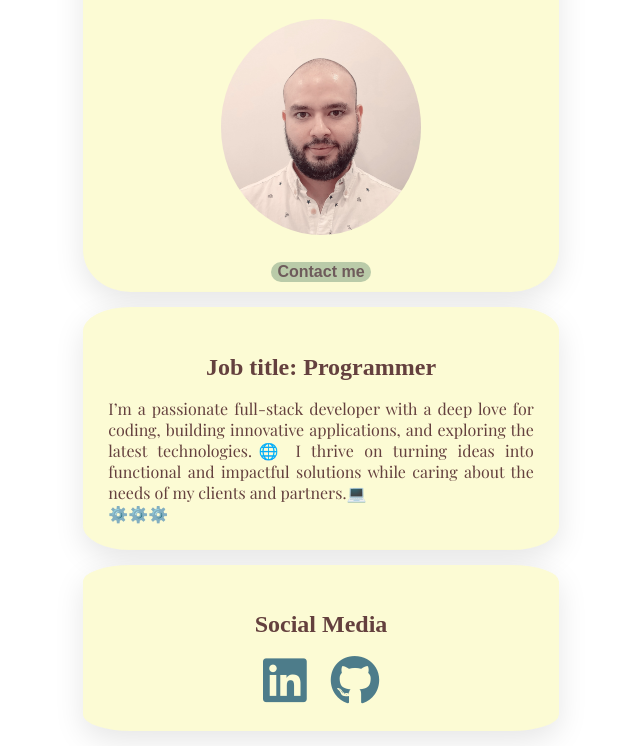
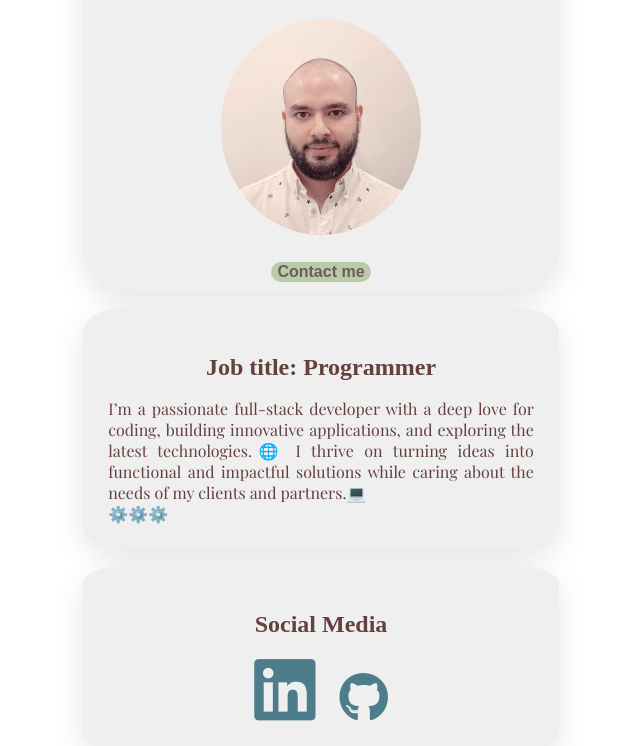
Before and after one commit to Emmanuel-108/profile, a plain HTML site: page index.html in a window 1280 px wide. In both pictures the pointer is over the icon 603 px from the left and 825 px from the top of the page. Shown: the part 145-891 px from the top of the page, without its empty margins (319-959 px from the left). Drawn offline with nearby package versions, Linux system fonts and the light colour scheme; a web font is replaced by a local one.

Commit message:
my profile v2

```diff
--- a/style.css
+++ b/style.css
@@ -17,7 +17,10 @@ body {
 }
 
 .card {
-  background: #FCFBD4;
+  /* background: #FCFBD4; */
+  /* background: #BCCED8; */
+  /* background: #D4DCE1; */
+  background: #EFEFEF;
   border: 5px;
   border-radius: 10%;
   box-shadow: 0 10px 30px rgba(0,0,0,.1);
@@ -51,6 +54,10 @@ a {
 
 a > i{
   font-size: 50px;
+}
+
+a:hover > i {
+  font-size: 70px;
 }
 
 button{
```
